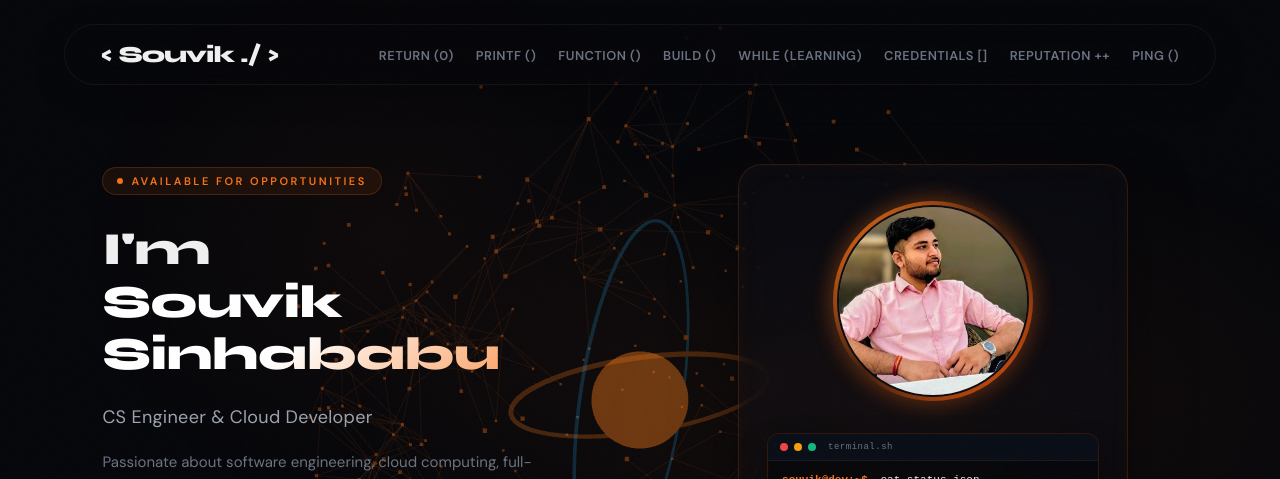
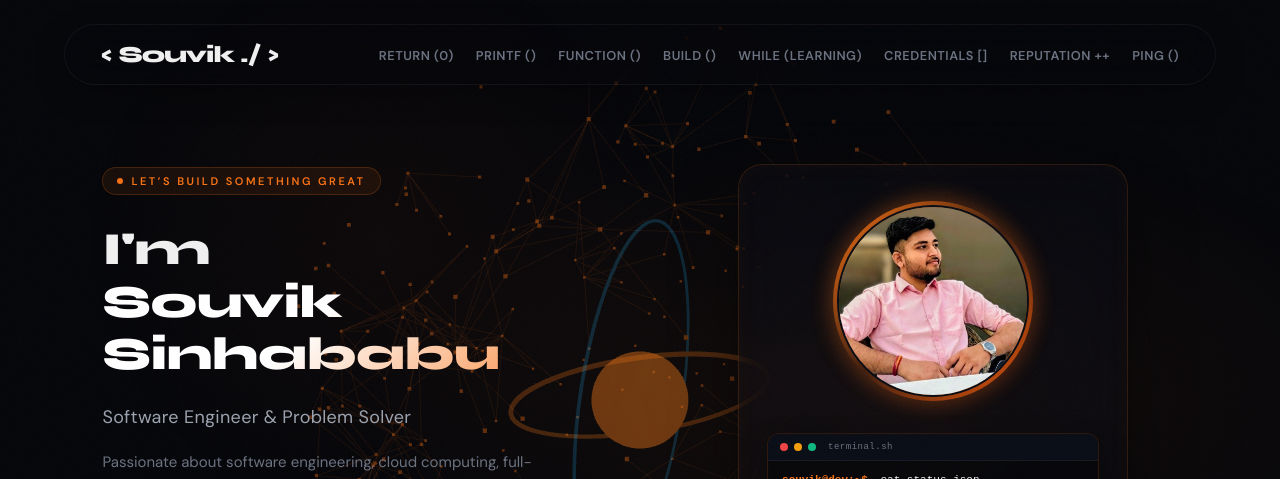
Before and after one commit to SOUVIKSB1/MyPortfolio, a React (Vite) app: page / in a window 1280 px wide. Shown: the top 479 px of the page. Built offline with nearby package versions, Linux system fonts and the light colour scheme; no server answers; the HTML template or start-up script is replaced by a standard one.

Commit message:
Resume added

```diff
--- a/src/App.jsx
+++ b/src/App.jsx
@@ -1128,14 +1128,14 @@ export default function App() {
         <div className="hero-left">
           <div className="hero-tag reveal">
             <span className="dot" />
-            Available for opportunities
+             Let’s Build Something Great
           </div>
 
           <h1 className="reveal delay-1">
             I'm <span className="name gradient-text">Souvik Sinhababu</span>
           </h1>
 
-          <h3 className="reveal delay-2">CS Engineer &amp; Cloud Developer</h3>
+          <h3 className="reveal delay-2">Software Engineer &amp; Problem Solver</h3>
 
           <p className="hero-description reveal delay-3">
             Passionate about software engineering, cloud computing,
@@ -1149,7 +1149,7 @@ export default function App() {
               </svg>
               View Projects
             </a>
-            <a href="/resume.pdf" className="secondary-btn">
+            <a href="../assets/Souvik_Sinhababu CV.pdf" className="secondary-btn">
               <Download size={16} />
               Resume (export.pdf)
             </a>
@@ -1170,7 +1170,7 @@ export default function App() {
 
         {/* 3D Profile Card */}
         <div className="hero-right">
-          <span className="canvas-hint">SMART INDIA HACATHON '25 FINALIST</span>
+          <span className="canvas-hint">SMART INDIA HACATHON '25 FINALIST &amp; Team Lead </span>
 
           <div className="profile-card-wrapper" ref={cardWrapperRef}>
             <div
@@ -1558,7 +1558,7 @@ export default function App() {
                 <input
                   id="rev-name"
                   type="text"
-                  placeholder="e.g., Sourav Ganguly"
+                  placeholder="e.g., Souvik Sinhababu"
                   value={newReviewName}
                   onChange={(e) => setNewReviewName(e.target.value)}
                   required
@@ -1585,7 +1585,7 @@ export default function App() {
                 <label htmlFor="rev-comment">Message *</label>
                 <textarea
                   id="rev-comment"
-                  placeholder="Share your thoughts about my work, projects, or SIH team experience..."
+                  placeholder="Share your thoughts about my work, projects, or team experience..."
                   value={newReviewComment}
                   onChange={(e) => setNewReviewComment(e.target.value)}
                   rows="4"
@@ -1677,7 +1677,7 @@ export default function App() {
       {/* ── FOOTER ── */}
       <footer className="footer">
         <span className="logo-sm">&lt; Souvik ./ &gt;</span>
-        <span>© 2026 Souvik Sinhababu · Built with React &amp; Vite</span>
+        <span>© 2026 Souvik Sinhababu · Built with Love &amp; Passion</span>
       </footer>
     </motion.div>
       )}
```
Also changed, not shown: 1 other file (tests, documents, lock files or other folders).
